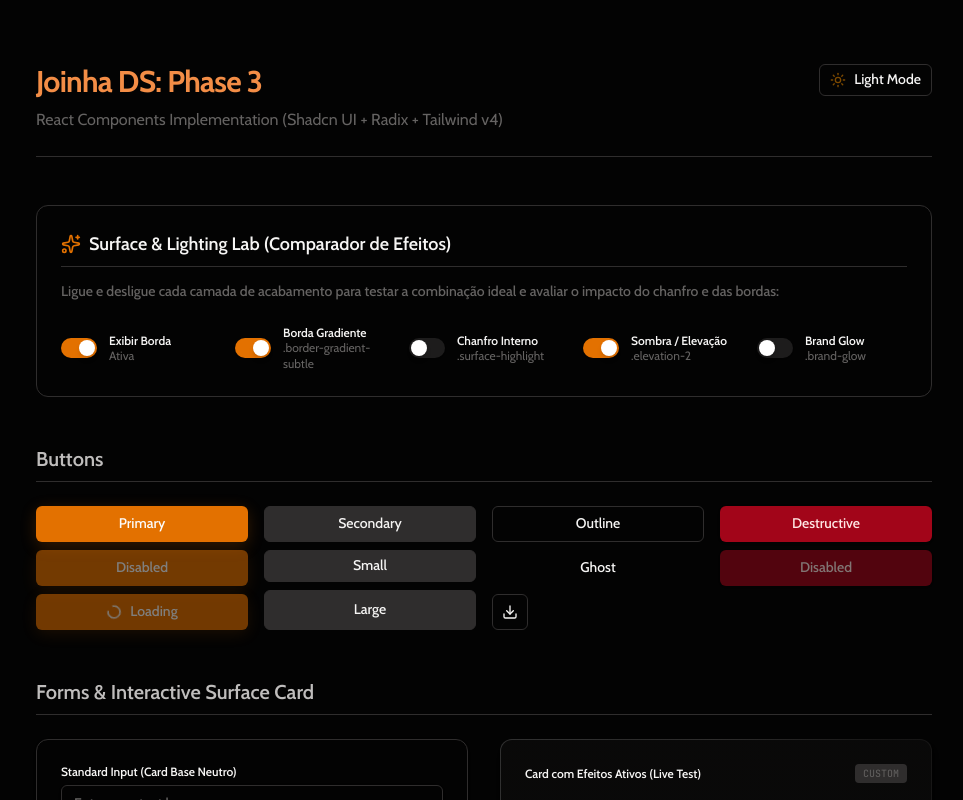
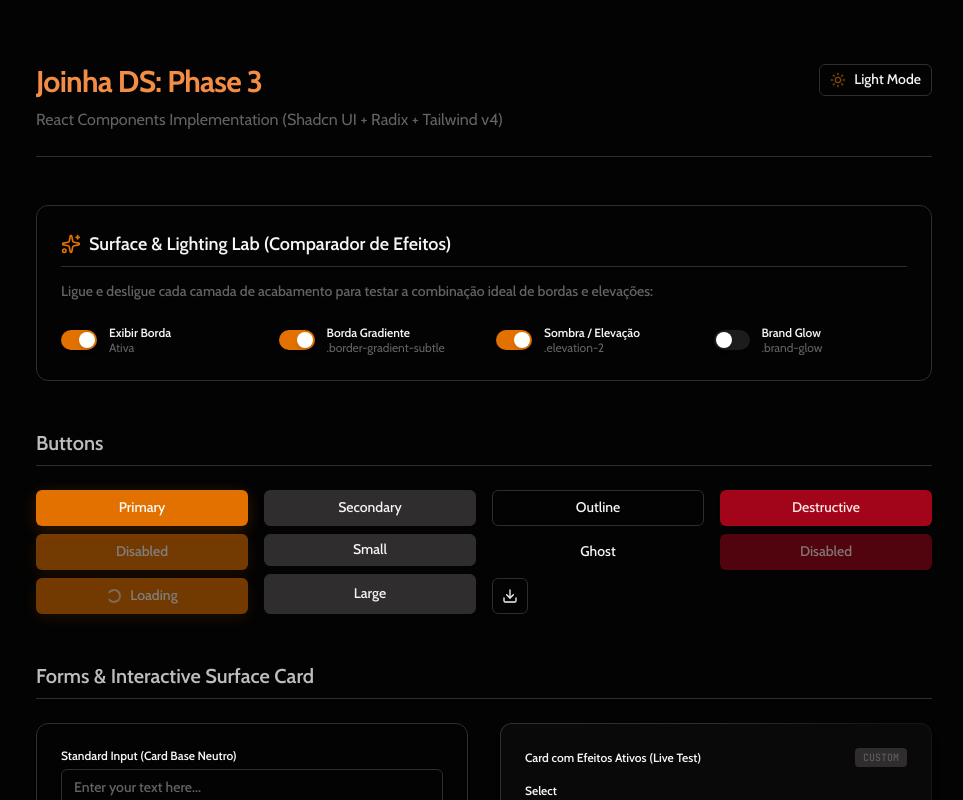
Before and after one commit to jeffdomingos/Joinha_DS, a React (Vite) app: page / in a window 1280 px wide. Shown: the top 800 px of the page, without its empty margins (156-1119 px from the left). Built offline with nearby package versions, Linux system fonts and the light colour scheme.

Commit message:
refactor(ui): remove surface-highlight chanfro in favor of unified 1px directional gradient border

```diff
--- a/src/App.tsx
+++ b/src/App.tsx
@@ -46,7 +46,6 @@ function App() {
   const [theme, setTheme] = useState<"dark" | "light">("dark")
   const [hasBorder, setHasBorder] = useState(true)
   const [hasGradientBorder, setHasGradientBorder] = useState(true)
-  const [hasHighlight, setHasHighlight] = useState(false)
   const [hasElevation, setHasElevation] = useState(true)
   const [hasGlow, setHasGlow] = useState(false)
 
@@ -65,7 +64,6 @@ function App() {
     !hasBorder && "!border-0 !border-transparent !bg-none",
     hasBorder && !hasGradientBorder && "border border-border",
     hasBorder && hasGradientBorder && "border-gradient-subtle",
-    hasHighlight && "surface-highlight",
     hasElevation && "elevation-2",
     hasGlow && "brand-glow"
   )
@@ -105,9 +103,9 @@ function App() {
             <h2 className="text-lg font-semibold text-foreground m-0">Surface & Lighting Lab (Comparador de Efeitos)</h2>
           </div>
           <p className="type-ui-base text-muted-foreground">
-            Ligue e desligue cada camada de acabamento para testar a combinação ideal e avaliar o impacto do chanfro e das bordas:
+            Ligue e desligue cada camada de acabamento para testar a combinação ideal de bordas e elevações:
           </p>
-          <div className="grid grid-cols-2 sm:grid-cols-5 gap-6 pt-2">
+          <div className="grid grid-cols-2 sm:grid-cols-4 gap-6 pt-2">
             <label className="flex items-center gap-3 cursor-pointer select-none">
               <Switch checked={hasBorder} onCheckedChange={setHasBorder} />
               <div className="flex flex-col">
@@ -121,14 +119,6 @@ function App() {
               <div className="flex flex-col">
                 <span className="type-ui-dense font-semibold">Borda Gradiente</span>
                 <span className="text-xs text-muted-foreground">.border-gradient-subtle</span>
-              </div>
-            </label>
-
-            <label className="flex items-center gap-3 cursor-pointer select-none">
-              <Switch checked={hasHighlight} onCheckedChange={setHasHighlight} />
-              <div className="flex flex-col">
-                <span className="type-ui-dense font-semibold">Chanfro Interno</span>
-                <span className="text-xs text-muted-foreground">.surface-highlight</span>
               </div>
             </label>
 
--- a/src/components/ui/alert-dialog.tsx
+++ b/src/components/ui/alert-dialog.tsx
@@ -34,7 +34,7 @@ const AlertDialogContent = React.forwardRef<
     <AlertDialogPrimitive.Content
       ref={ref}
       className={cn(
-        "dialog-content fixed left-[50%] top-[50%] z-50 grid w-full max-w-lg translate-x-[-50%] translate-y-[-50%] gap-4 border border-border bg-background p-6 elevation-3 surface-highlight sm:rounded-(--tc-radius-xl) type-ui-base",
+        "dialog-content fixed left-[50%] top-[50%] z-50 grid w-full max-w-lg translate-x-[-50%] translate-y-[-50%] gap-4 border-gradient-subtle bg-background p-6 elevation-3 sm:rounded-(--tc-radius-xl) type-ui-base",
         className
       )}
       {...props}
--- a/src/components/ui/dialog.tsx
+++ b/src/components/ui/dialog.tsx
@@ -36,7 +36,7 @@ const DialogContent = React.forwardRef<
     <DialogPrimitive.Content
       ref={ref}
       className={cn(
-        "dialog-content fixed left-[50%] top-[50%] z-50 grid w-full max-w-lg translate-x-[-50%] translate-y-[-50%] gap-4 border border-border bg-background p-6 elevation-3 surface-highlight sm:rounded-(--tc-radius-xl) type-ui-base",
+        "dialog-content fixed left-[50%] top-[50%] z-50 grid w-full max-w-lg translate-x-[-50%] translate-y-[-50%] gap-4 border-gradient-subtle bg-background p-6 elevation-3 sm:rounded-(--tc-radius-xl) type-ui-base",
         className
       )}
       {...props}
--- a/src/components/ui/sonner.tsx
+++ b/src/components/ui/sonner.tsx
@@ -22,7 +22,7 @@ const Toaster = ({ ...props }: ToasterProps) => {
       toastOptions={{
         classNames: {
           toast:
-            "group toast group-[.toaster]:bg-background group-[.toaster]:text-foreground group-[.toaster]:border-border group-[.toaster]:shadow-lg elevation-4 p-4 rounded-(--tc-radius-lg) surface-highlight type-ui-base gap-3",
+            "group toast group-[.toaster]:bg-background group-[.toaster]:text-foreground group-[.toaster]:border-border group-[.toaster]:shadow-lg elevation-4 p-4 rounded-(--tc-radius-lg) type-ui-base gap-3",
           description: "group-[.toast]:text-muted-foreground",
           actionButton:
             "group-[.toast]:bg-primary group-[.toast]:text-primary-foreground",
--- a/src/index.css
+++ b/src/index.css
@@ -122,11 +122,6 @@
 }
 
 @layer utilities {
-  .surface-highlight {
-    --tc-inner-shadow: inset 1px 1px 0 0 oklch(100% 0 0 / 0.18);
-    box-shadow: var(--tc-drop-shadow, 0 0 #0000), var(--tc-inner-shadow);
-  }
-
   .border-gradient-subtle {
     border: 1px solid transparent !important;
     background:
@@ -146,23 +141,19 @@
   }
 
   .elevation-1 {
-    --tc-drop-shadow: var(--tc-shadow-sm);
-    box-shadow: var(--tc-drop-shadow), var(--tc-inner-shadow, 0 0 #0000);
+    box-shadow: var(--tc-shadow-sm);
   }
 
   .elevation-2 {
-    --tc-drop-shadow: var(--tc-shadow-md);
-    box-shadow: var(--tc-drop-shadow), var(--tc-inner-shadow, 0 0 #0000);
+    box-shadow: var(--tc-shadow-md);
   }
 
   .elevation-3 {
-    --tc-drop-shadow: var(--tc-shadow-lg);
-    box-shadow: var(--tc-drop-shadow), var(--tc-inner-shadow, 0 0 #0000);
+    box-shadow: var(--tc-shadow-lg);
   }
 
   .elevation-4 {
-    --tc-drop-shadow: var(--tc-shadow-xl);
-    box-shadow: var(--tc-drop-shadow), var(--tc-inner-shadow, 0 0 #0000);
+    box-shadow: var(--tc-shadow-xl);
   }
 
   /* --- MOTION & MICRO-INTERACTIONS --- */
```
Also changed, not shown: 1 other file (tests, documents, lock files or other folders).
